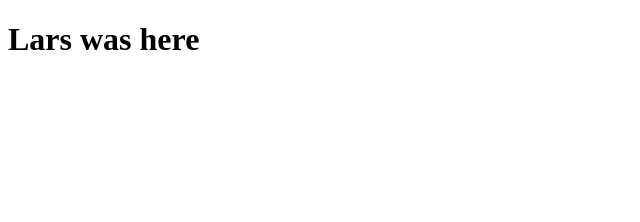
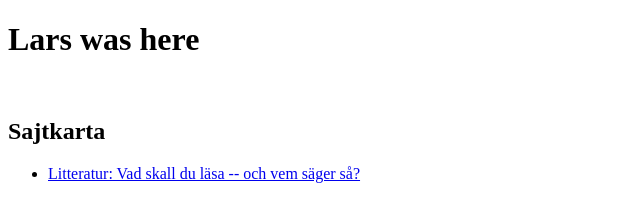
Before and after one commit to lars-x/lars-x.github.io, a plain HTML site: page index.html in a window 1280 px wide. Shown: the whole page, without its empty margins (0-640 px from the left). Drawn offline with Linux system fonts and the light colour scheme.

Commit message:
Add link to Litteratur

```diff
--- a/index.html
+++ b/index.html
@@ -7,5 +7,12 @@
 </head>
 <body>
     <h1>Lars was here</h1>
+    <br>
+    <h2>Sajtkarta</h2>
+    <ul>
+      <li>
+        <a href="https://lars-x.github.io/booklists/">Litteratur: Vad skall du läsa -- och vem säger så?</a>
+      </li>
+    </ul>
 </body>
 </html>
```
